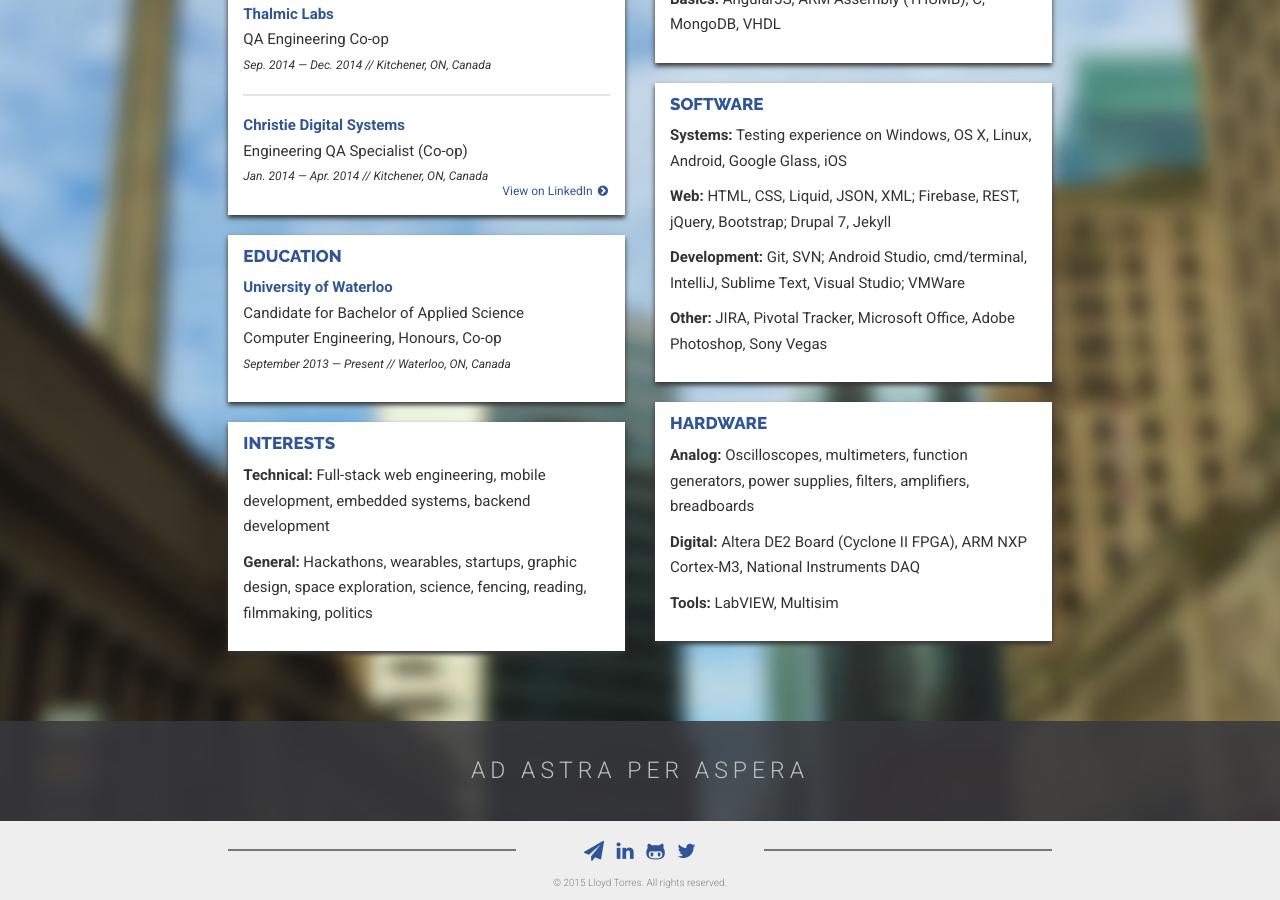
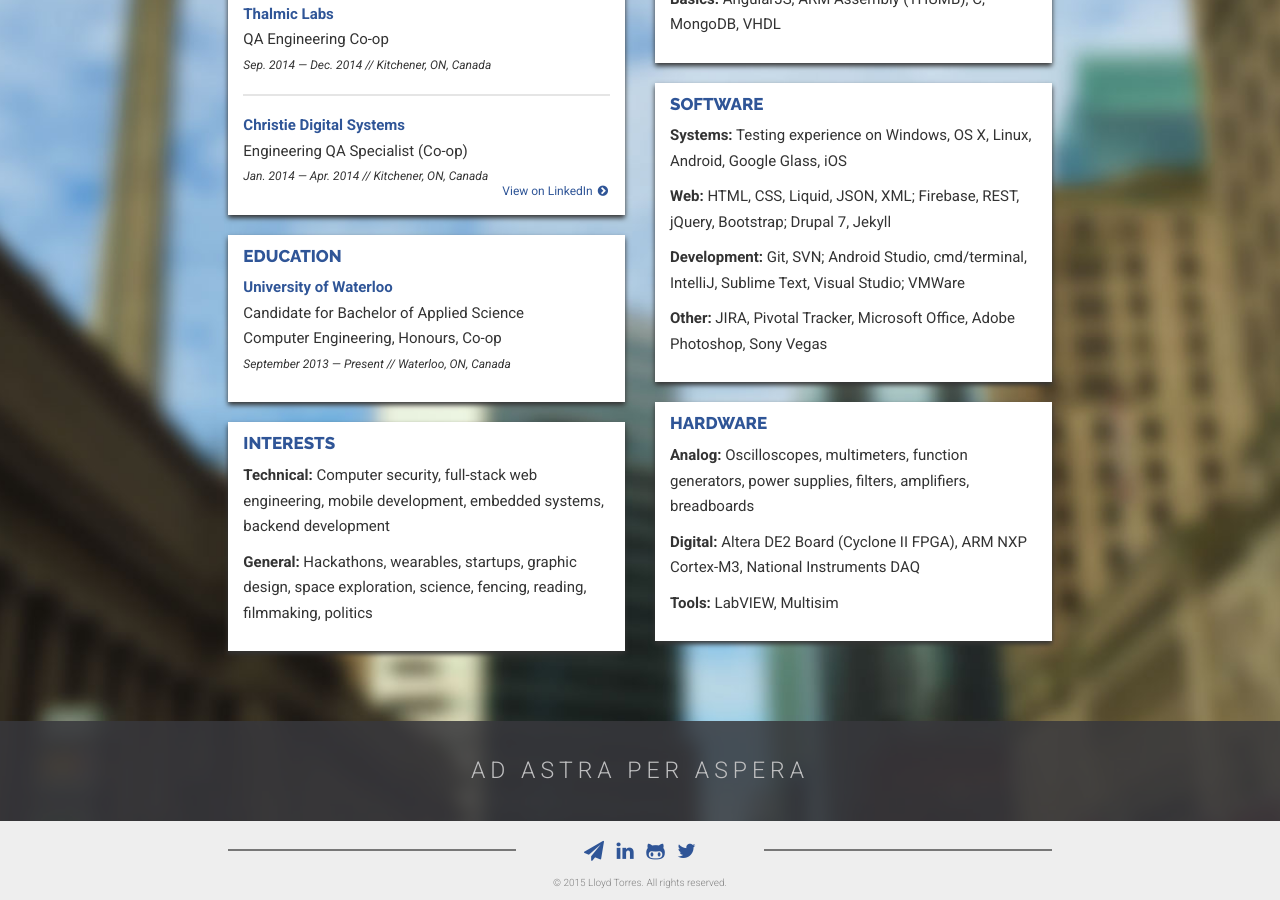
Before and after one commit to lloydtorres/lloydtorres.github.io, a Jekyll site: the page built from index.html, in a window 1280 px wide and 900 px high, scrolled down 2013 px. Built offline with Jekyll 4.4.1, drawn with Linux system fonts in a browser that asks for light colours; nearby versions of some CDN libraries.

Commit message:
Update interests

```diff
--- a/index.html
+++ b/index.html
@@ -168,7 +168,7 @@
                                 <h2>Interests</h2>
 
                                 <div class="resume-entry">
-                                    <p><strong>Technical:</strong> Full-stack web engineering, mobile development, embedded systems, backend development</p>
+                                    <p><strong>Technical:</strong> Computer security, full-stack web engineering, mobile development, embedded systems, backend development</p>
                                     <p><strong>General:</strong> Hackathons, wearables, startups, graphic design, space exploration, science, fencing, reading, filmmaking, politics</p>
                                 </div>
                             </div>
@@ -218,7 +218,7 @@
                                 <h2>Interests</h2>
 
                                 <div class="resume-entry">
-                                    <p><strong>Technical:</strong> Full-stack web engineering, mobile development, embedded systems, backend development</p>
+                                    <p><strong>Technical:</strong> Computer security, full-stack web engineering, mobile development, embedded systems, backend development</p>
                                     <p><strong>General:</strong> Hackathons, wearables, startups, graphic design, space exploration, science, fencing, reading, filmmaking, politics</p>
                                 </div>
                             </div>
```
